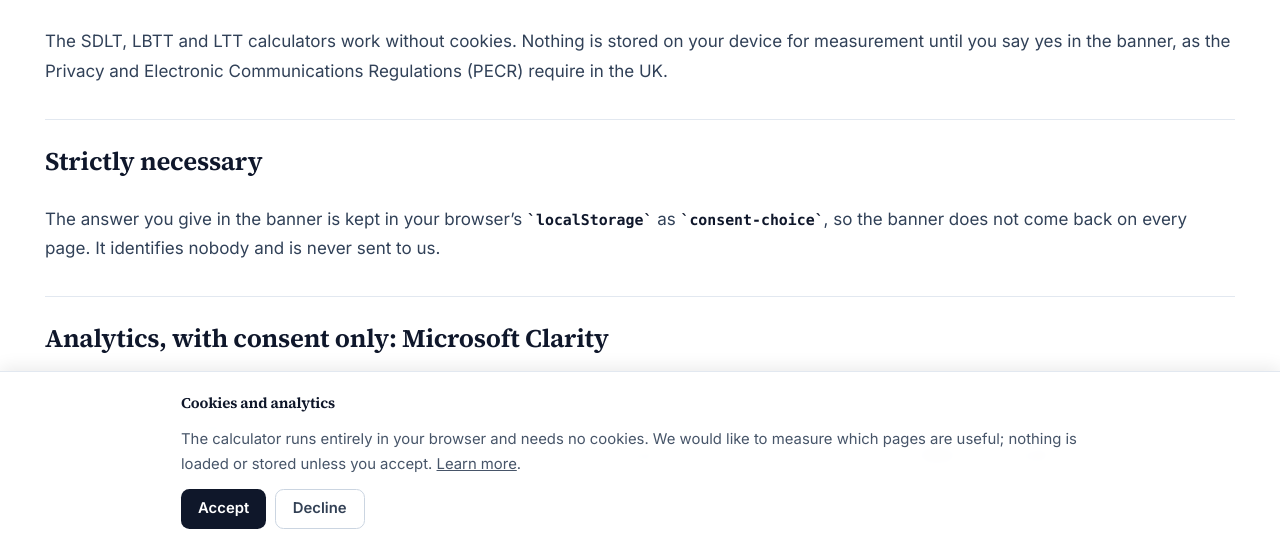
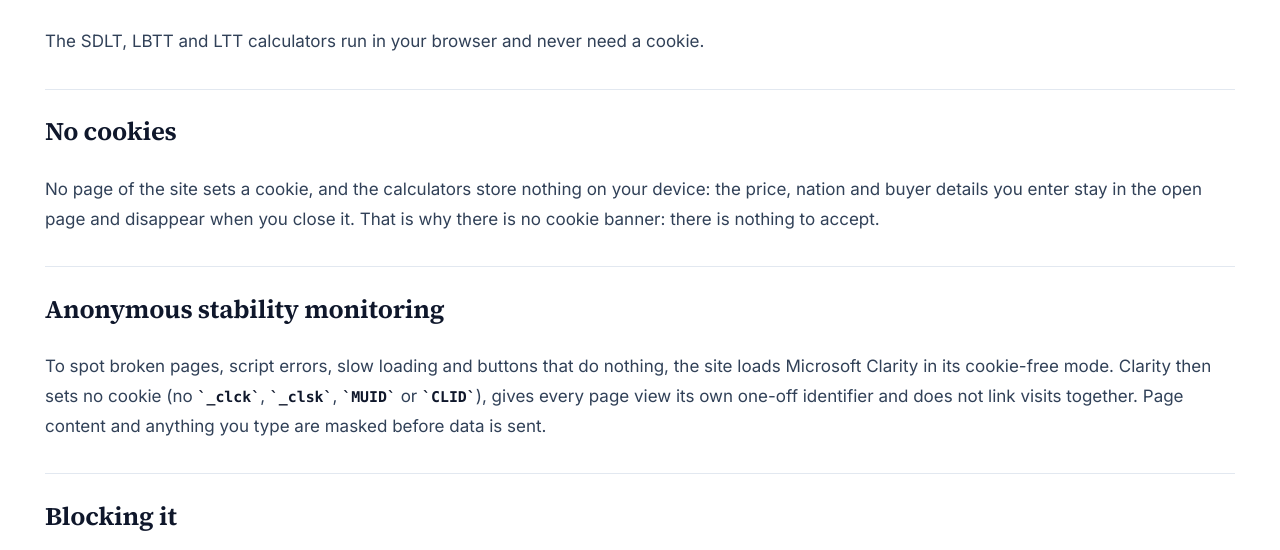
Before and after one commit to Mottalib-10M/stampdutyhelp.co.uk, an Astro site: page /en/cookies in a window 1280 px wide. Shown: the part 250-800 px from the top of the page. Built offline with nearby package versions, Linux system fonts and the light colour scheme; Astro itself is replaced by a stand-in of ours.

Commit message:
Plus de bandeau : Clarity en mode sans cookie, pages légales réécrites
Décision de l'éditeur du 2026-10-06 (RECETTE §15.6) : aucun bandeau, aucun cookie,
aucune donnée personnelle enregistrée ; seule une mesure technique et anonyme de la
stabilité du site.

- CONSENT_MODE = 'none' : ni bandeau ni lien « gérer les cookies »
- BaseLayout : consentv2 { ad_Storage: denied, analytics_Storage: denied } mis en file
  avant le script Clarity, qui tourne alors sans cookie, une page vue = un identifiant
- Cookies, Privacy et Legal notice (en) : aucun cookie, aucune donnée enregistrée par l'éditeur, Clarity sans cookie
  pour la stabilité (erreurs, performances, clics inopérants), contenu masqué ;
  responsable, finalité, conservation, base, opposition, contact

Co-Authored-By: Claude Opus 5.5 <noreply@anthropic.com>

```diff
--- a/src/data/site-config.ts
+++ b/src/data/site-config.ts
@@ -23,7 +23,7 @@ export const BING_VERIFY_CODE = '';
 export const GOOGLE_VERIFY_CODE = '';
 /** Régime de consentement : 'opt-in' = rien avant l'accord (UE, Suisse) ;
  *  'notice' = mesure d'audience active avec information préalable et retrait (CA, AU). */
-export const CONSENT_MODE: 'opt-in' | 'notice' | 'none' = 'opt-in';
+export const CONSENT_MODE: 'opt-in' | 'notice' | 'none' = 'none';
 export const GA4_ID = '';
 /** Projet Microsoft Clarity (compte amradif). Vide = aucun traceur ni bandeau. */
 export const CLARITY_ID = 'ytm5po4xv6';
--- a/src/layouts/BaseLayout.astro
+++ b/src/layouts/BaseLayout.astro
@@ -64,9 +64,17 @@ const otherLocales = LOCALES.filter((l) => l !== lang);
       <script async src={`https://www.googletagmanager.com/gtag/js?id=${GA4_ID}`}></script>
       <script is:inline set:html={`gtag('js',new Date());gtag('config','${GA4_ID}',{anonymize_ip:true});`} />
     </>)}
-    {/* Clarity ne se charge qu'avec un choix favorable (ou par defaut en regime 'notice').
-         Sans cela, seule une file d'attente vide existe : aucune requete, aucun cookie. */}
-    {CLARITY_ID && (
+    {/* Régime 'none' (règle du 2026-10-06, RECETTE §15.6) : aucun bandeau, aucun cookie.
+         Clarity est chargé en mode sans consentement : le signal consentv2 « denied » est mis
+         en file AVANT le script, donc Clarity ne pose aucun cookie (_clck, _clsk, MUID, CLID),
+         donne un identifiant par page vue et ne relie pas les sessions. Mesure technique et
+         anonyme de la stabilité (erreurs, performances, clics inopérants), contenu masqué. */}
+    {CLARITY_ID && CONSENT_MODE === 'none' && (
+      <script is:inline set:html={`(function(){window.clarity=window.clarity||function(){(window.clarity.q=window.clarity.q||[]).push(arguments);};window.clarity('consentv2',{ad_Storage:'denied',analytics_Storage:'denied'});var s=document.createElement('script');s.async=true;s.src='https://www.clarity.ms/tag/${CLARITY_ID}';document.head.appendChild(s);})();`} />
+    )}
+    {/* Régimes 'opt-in' / 'notice' (anciens) : Clarity ne se charge qu'avec un choix favorable
+         (ou par défaut en 'notice'). Sans cela, seule une file d'attente vide existe. */}
+    {CLARITY_ID && CONSENT_MODE !== 'none' && (
       <script is:inline set:html={`(function(){var d='${CONSENT_MODE === 'opt-in' ? 'denied' : 'granted'}';var c=null;try{c=localStorage.getItem('consent-choice');}catch(e){}window.clarity=window.clarity||function(){(window.clarity.q=window.clarity.q||[]).push(arguments);};window.__clarityLoad=function(){if(window.__clarityOn)return;window.__clarityOn=true;var s=document.createElement('script');s.async=true;s.src='https://www.clarity.ms/tag/${CLARITY_ID}';document.head.appendChild(s);};if(c==='granted')window.clarity('consentv2',{ad_Storage:'denied',analytics_Storage:'granted'});if(c==='granted'||(c===null&&d==='granted'))window.__clarityLoad();})();`} />
     )}
   </head>
--- a/src/pages/en/cookies.astro
+++ b/src/pages/en/cookies.astro
@@ -4,14 +4,13 @@ import { CONTACT_EMAIL, LAST_UPDATED, SITE_NAMES } from '../../data/site-config'
 import { route } from '../../i18n/routes';
 const lang = 'en';
 ---
-<PageLayout title={`Cookies on ${SITE_NAMES[lang]}: analytics only if you accept`} description="This stamp duty calculator sets no cookie unless you accept analytics. With your consent, Microsoft Clarity measures page use; its cookies, lifetimes and how to withdraw." lang={lang} noindex={true} breadcrumbs={[{ label: 'Cookies' }]} showAuthor={false}>
+<PageLayout title={`Cookies on ${SITE_NAMES[lang]}: none set, anywhere`} description="This stamp duty calculator sets no cookie and stores nothing about you. Site stability is monitored anonymously with Microsoft Clarity in its cookie-free mode, content masked." lang={lang} noindex={true} breadcrumbs={[{ label: 'Cookies' }]} showAuthor={false}>
   <div class="prose prose-slate max-w-none prose-headings:font-serif">
     <h1>Cookies</h1>
-    <p>The SDLT, LBTT and LTT calculators work without cookies. Nothing is stored on your device for measurement until you say yes in the banner, as the Privacy and Electronic Communications Regulations (PECR) require in the UK.</p>
-    <h2>Strictly necessary</h2><p>The answer you give in the banner is kept in your browser’s <code>localStorage</code> as <code>consent-choice</code>, so the banner does not come back on every page. It identifies nobody and is never sent to us.</p>
-    <h2>Analytics, with consent only: Microsoft Clarity</h2><p>If you accept, the site loads Microsoft Clarity, run by Microsoft Ireland Operations Limited. It produces anonymous session recordings and heatmaps: which pages are read, where people click, how far they scroll. The property price, buyer type and other figures you enter are masked in the browser before anything is sent. Cookies: <code>_clck</code> (one year) and <code>_clsk</code> (one day); Microsoft may add <code>MUID</code> and <code>CLID</code> on its own domains. A visit that starts from a shared link with figures in its address records that address.</p>
-    <h2>Advertising</h2><p>No adverts, no advertising cookies, no social network buttons.</p>
-    <h2>Changing your choice</h2><p>Use “Cookie settings” in the footer to reopen the banner and decline; Clarity then stops loading. To remove cookies already set, clear this site’s data in your browser.</p>
+    <p>The SDLT, LBTT and LTT calculators run in your browser and never need a cookie.</p>
+    <h2>No cookies</h2><p>No page of the site sets a cookie, and the calculators store nothing on your device: the price, nation and buyer details you enter stay in the open page and disappear when you close it. That is why there is no cookie banner: there is nothing to accept.</p>
+    <h2>Anonymous stability monitoring</h2><p>To spot broken pages, script errors, slow loading and buttons that do nothing, the site loads Microsoft Clarity in its cookie-free mode. Clarity then sets no cookie (no <code>_clck</code>, <code>_clsk</code>, <code>MUID</code> or <code>CLID</code>), gives every page view its own one-off identifier and does not link visits together. Page content and anything you type are masked before data is sent.</p>
+    <h2>Blocking it</h2><p>Blocking the clarity.ms domain, or using a content blocker, stops this monitoring too; the calculators work just the same.</p>
     <p>More in the <a href={route('privacy', lang)}>privacy policy</a>. Questions: <a href={`mailto:${CONTACT_EMAIL}`}>{CONTACT_EMAIL}</a>. Updated: {LAST_UPDATED}.</p>
   </div>
 </PageLayout>
--- a/src/pages/en/legal-notice.astro
+++ b/src/pages/en/legal-notice.astro
@@ -19,6 +19,7 @@ const lang = 'en';
     <h2>Liability</h2><p>Rates are re-read at their sources and the engine is tested at every release, without any guarantee that no error remains. The publisher is not liable for a decision taken on an estimate alone. Report errors through the <a href={route('contact', lang)}>contact page</a>.</p>
     <h2>Intellectual property</h2><p>Texts, design and code belong to the publisher; short quotations with a link are welcome. Rates quoted from GOV.UK and gov.wales are Crown copyright under the Open Government Licence; UK House Price Index data is reused under the same licence.</p>
     <h2>Embedding</h2><p>The calculator may be embedded free of charge with its credit link visible: see the <a href={route('widget', lang)}>embed page</a>.</p>
+    <h2>Personal data</h2><p>The site sets no cookie and the publisher records no personal data; stability is monitored anonymously, without cookies, with Microsoft Clarity. Details in the <a href={route('privacy', lang)}>privacy policy</a> and on the <a href={route('cookies', lang)}>cookies page</a>.</p>
     <h2>Unlawful content</h2><p>Report it to <a href={`mailto:${CONTACT_EMAIL}`}>{CONTACT_EMAIL}</a> with the address of the page.</p>
     <h2>Governing law</h2><p>French law; failing an amicable settlement, the courts of {LEGAL.jurisdiction}. Updated: {LAST_UPDATED}.</p>
   </div>
--- a/src/pages/en/privacy.astro
+++ b/src/pages/en/privacy.astro
@@ -5,7 +5,7 @@ import { CONTACT_EMAIL, LAST_UPDATED, LEGAL, SITE_NAMES, SITE_URL } from '../../
 import { route } from '../../i18n/routes';
 const lang = 'en';
 ---
-<PageLayout title={`Privacy policy of ${SITE_NAMES[lang]}: no inputs leave your browser`} description="What personal data this stamp duty calculator processes: server logs, and Microsoft Clarity analytics only if you accept. Legal basis, retention, and how to complain to the ICO." lang={lang} noindex={true} breadcrumbs={[{ label: 'Privacy' }]} showAuthor={false}>
+<PageLayout title={`Privacy policy of ${SITE_NAMES[lang]}: no inputs leave your browser`} description="What this stamp duty calculator processes: no cookies and no personal data kept by us, only server logs and anonymous stability monitoring with Microsoft Clarity. Your rights, the ICO." lang={lang} noindex={true} breadcrumbs={[{ label: 'Privacy' }]} showAuthor={false}>
   <div class="prose prose-slate max-w-none prose-headings:font-serif">
     <h1>Privacy policy</h1>
     <p>This policy covers {SITE_URL}. The publisher is established in France, so the EU General Data Protection Regulation applies; for visitors in the United Kingdom, the UK GDPR and the Data Protection Act 2018 give the same rights.</p>
@@ -15,9 +15,9 @@ const lang = 'en';
     <p>Prices, nations, buyer situations and dates are processed in your browser only. They are not sent to a server, not stored and not linked to you. The share link writes your inputs into the page address: only send it to people you choose.</p>
     <h2>3. What is processed</h2>
     <h3>Server logs</h3><p>The host records the IP address, time, page requested and browser, for security. Legal basis: legitimate interest. Retention: according to GitHub’s policy.</p>
-    <h3>Audience measurement: Microsoft Clarity, if you accept</h3><p>When you accept in the banner, the site loads Microsoft Clarity (Microsoft Ireland Operations Limited, One Microsoft Place, Dublin) to learn which pages help and where people leave. It processes clicks, scrolling, the pages viewed with their address, device and browser type and a rough location derived from the IP address; the figures you type are masked in the browser. Legal basis: consent (Article 6(1)(a) GDPR and UK GDPR, regulation 6 of PECR), withdrawn at any time through “Cookie settings” in the footer. Microsoft keeps recordings for 30 days and aggregated data for up to 13 months. Decline, and Clarity never loads. Cookie list: <a href={route('cookies', lang)}>cookies page</a>.</p>
+    <h3>Anonymous stability monitoring with Microsoft Clarity, no cookies</h3><p>The publisher records no personal data about you. To keep the site working, it uses Microsoft Clarity (Microsoft Ireland Operations Limited, One Microsoft Place, Dublin) in cookie-free mode: for each page view, errors, loading times, clicks that lead nowhere and scrolling are measured without any cookie and without linking visits, with page content and inputs masked. Microsoft receives the technical data of the request, including the IP address from which an approximate location is derived, and keeps recordings for 30 days and aggregated data for up to 13 months. Legal basis: legitimate interest in a site that works (Article 6(1)(f) GDPR and UK GDPR; no cookie is used, so regulation 6 of PECR does not apply); no cookie or identifier is kept on your device. You can object at any time by blocking clarity.ms or by writing to us. There is no advertising.</p>
     <h3>E-mails</h3><p>If you write to us, your address and message are kept to answer you, for three years after the last exchange.</p>
-    <h2>4. Recipients and transfers</h2><p>Nothing is sold. The host, GitHub, Inc., and, after your consent, Microsoft for Clarity are both based in the United States; data may be processed there under the EU–US Data Privacy Framework and its UK extension.</p>
+    <h2>4. Recipients and transfers</h2><p>Nothing is sold. The host, GitHub, Inc., and Microsoft, for the stability monitoring, are both based in the United States; data may be processed there under the EU–US Data Privacy Framework and its UK extension.</p>
     <h2>5. Your rights</h2><p>Access, correction, erasure, restriction, objection and portability: write to <a href={`mailto:${CONTACT_EMAIL}`}>{CONTACT_EMAIL}</a>; we reply within one month. You can complain to the {LEGAL.supervisoryAuthority} (<a href={LEGAL.supervisoryAuthorityUrl} rel="nofollow noopener" target="_blank">{LEGAL.supervisoryAuthorityUrl}</a>) or, in the UK, to the Information Commissioner’s Office (<a href="https://ico.org.uk" rel="nofollow noopener" target="_blank">ico.org.uk</a>).</p>
     <h2>6. No automated decision</h2><p>A result is an estimate you ask for; it has no legal effect on you.</p>
     <p>See also the <a href={route('cookies', lang)}>cookies page</a>. Updated: {LAST_UPDATED}.</p>
```
